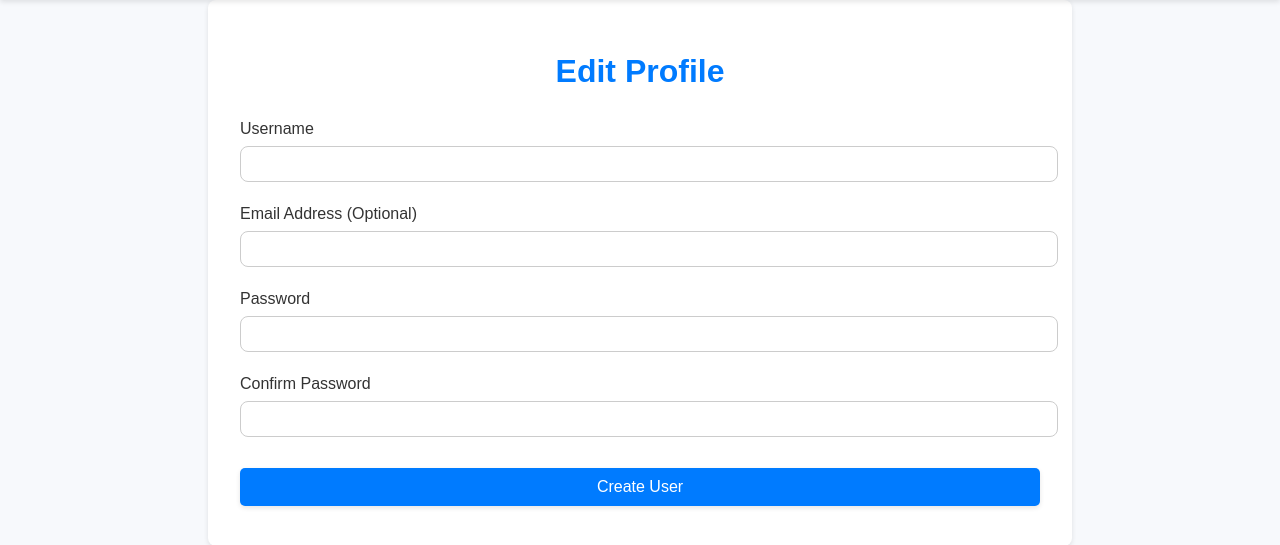
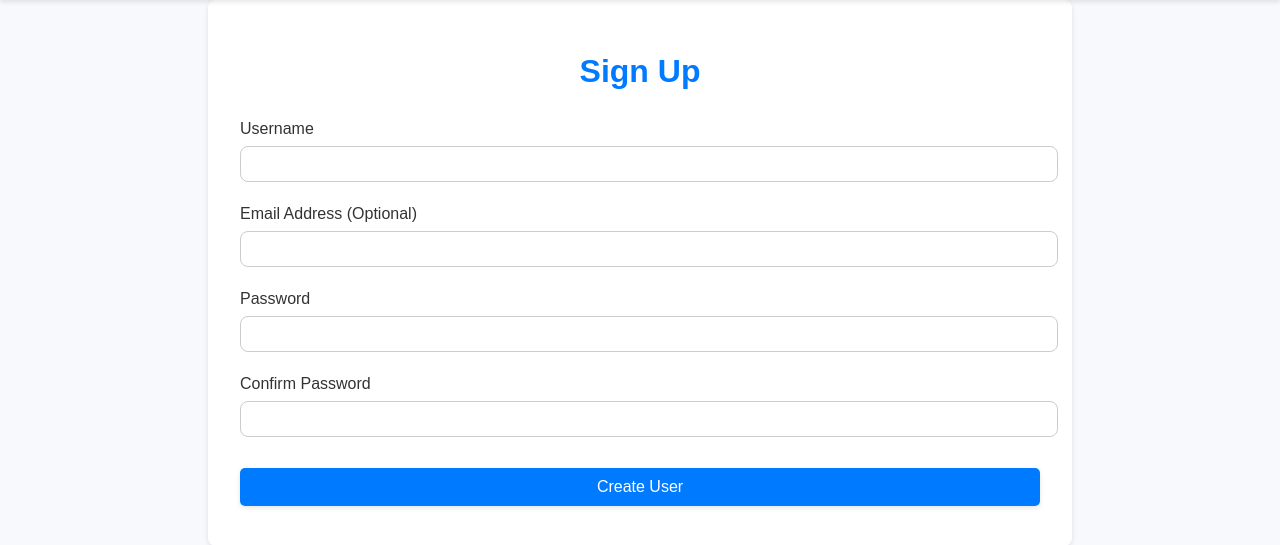
Before and after one commit to AFCadinho/afc_website, a Flask app: page /signup in a window 1280 px wide. Shown: the part 106-651 px from the top of the page. Run offline with Flask 3, Linux system fonts and the light colour scheme.

Commit message:
edit patreon text

```diff
--- a/app/templates/signup.html
+++ b/app/templates/signup.html
@@ -3,7 +3,7 @@
 {% block title %}Edit Profile{% endblock %}
 
 {% block content %}
-<h1>Edit Profile</h1>
+<h1>Sign Up</h1>
 
 <form method="POST">
     {{ form.hidden_tag() }}
--- a/app/templates/view_team.html
+++ b/app/templates/view_team.html
@@ -8,8 +8,8 @@ View Team
 <h2 class="page_header">{{ team.name }}
     {% if team.patreon_post %}
         <img src="https://static.vecteezy.com/system/resources/previews/027/127/500/non_2x/patreon-logo-patreon-icon-transparent-free-png.png" class="title_patreon_logo">
+        <span>Patreon Exclusive</span>
     {% endif %}</h2>
-    <span>Patreon Exclusive</span>
 
 <!-- Pokemon sprites container -->
 <div class="pokemon_team_container">
```
